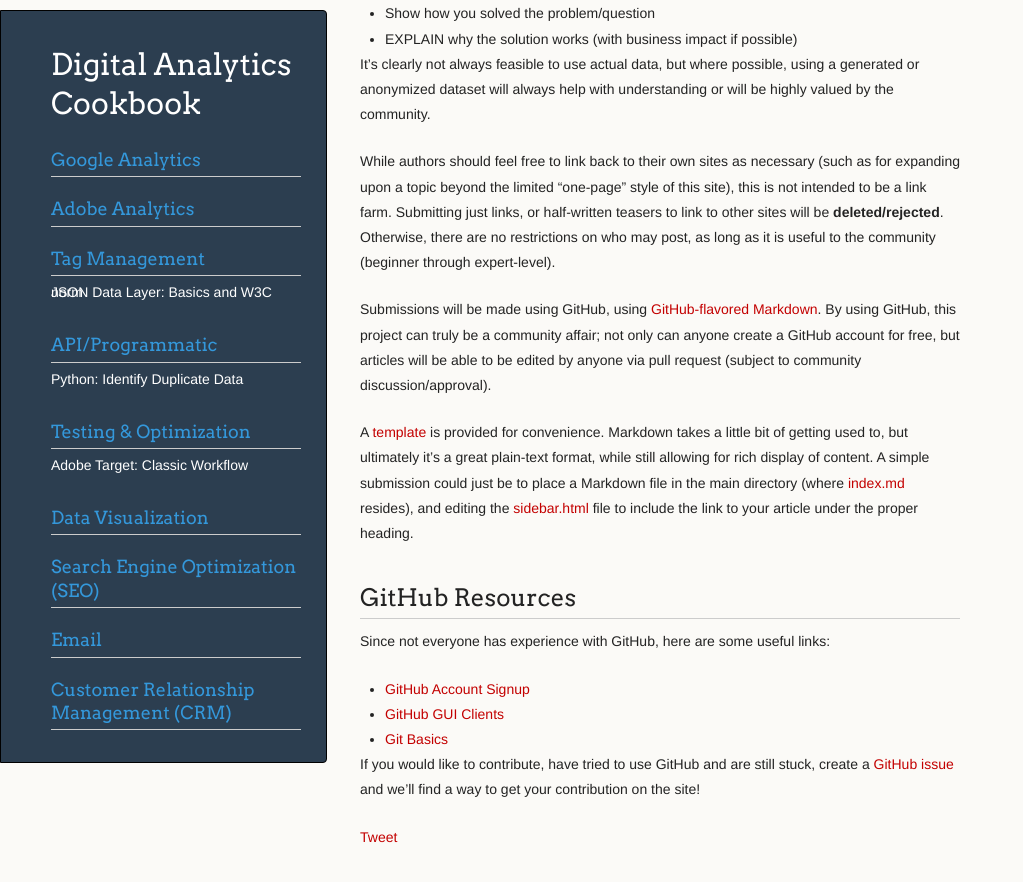
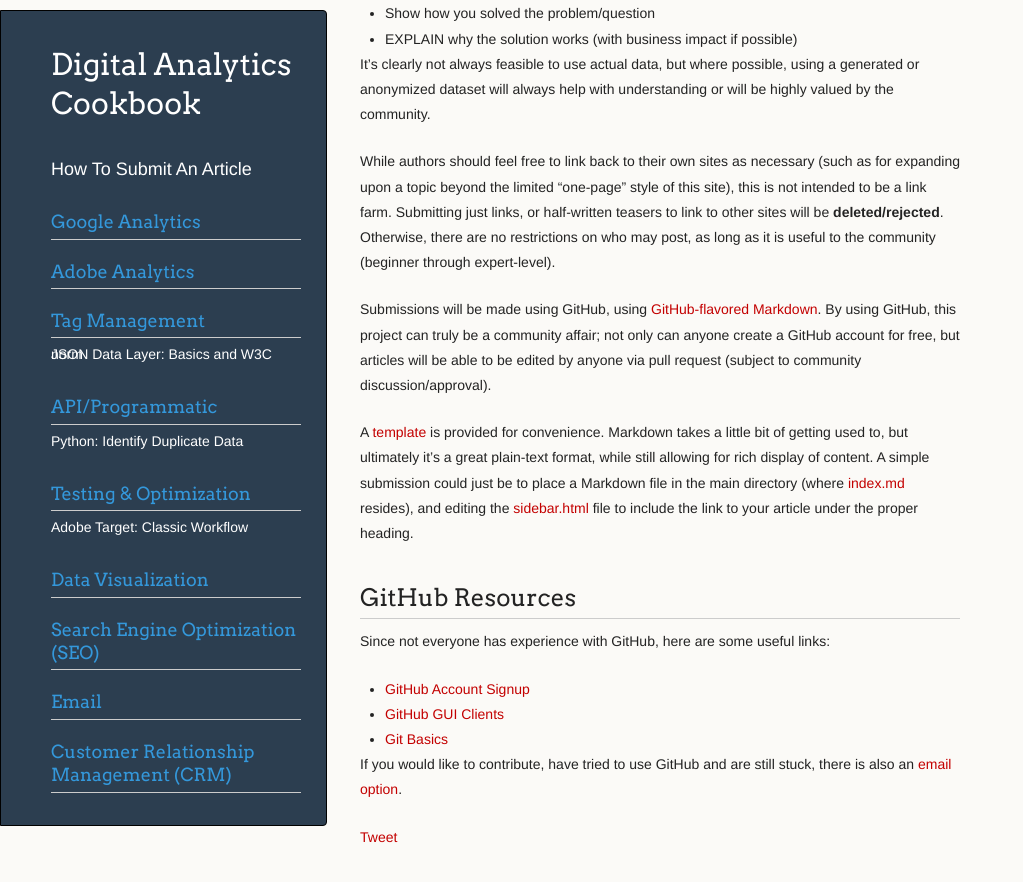
Before and after one commit to analyticsplaybook/analyticsplaybook.github.io, a Jekyll site: the page built from index.md, in a window 1280 px wide and 900 px high, scrolled down 788 px. Shown: the top 882 px of the window, without its empty margins (0-1023 px from the left). Built offline with Jekyll 4.4.1, drawn with Linux system fonts in a browser that asks for light colours; comment, search, counter and statistics services are not loaded.

Commit message:
Update sidebar, index

```diff
--- a/_layouts/minimal.html
+++ b/_layouts/minimal.html
@@ -31,6 +31,8 @@
     <div class="wrapper">
       <header>
         <h1 class="header"><a href="/">Digital Analytics Cookbook</a></h1>
+        <br>
+        <li><a href="how_to_submit.html" style="font-size:18px;">How To Submit An Article</a></li>
 
         <h3>Google Analytics</h3>
 
--- a/index.md
+++ b/index.md
@@ -42,4 +42,4 @@
   * [GitHub GUI Clients](https://git-scm.com/downloads)
   * [Git Basics](https://git-scm.com/book/en/v2/Getting-Started-Git-Basics)
 
-If you would like to contribute, have tried to use GitHub and are still stuck, create a [GitHub issue](https://github.com/digitalanalyticscookbook/digitalanalyticscookbook.github.io/issues) and we'll find a way to get your contribution on the site!
+If you would like to contribute, have tried to use GitHub and are still stuck, there is also an [email option](http://digitalanalyticscookbook.org/how_to_submit.html).
```
Also changed, not shown: how_to_submit.md (+9 -2 lines), 1 other file.
